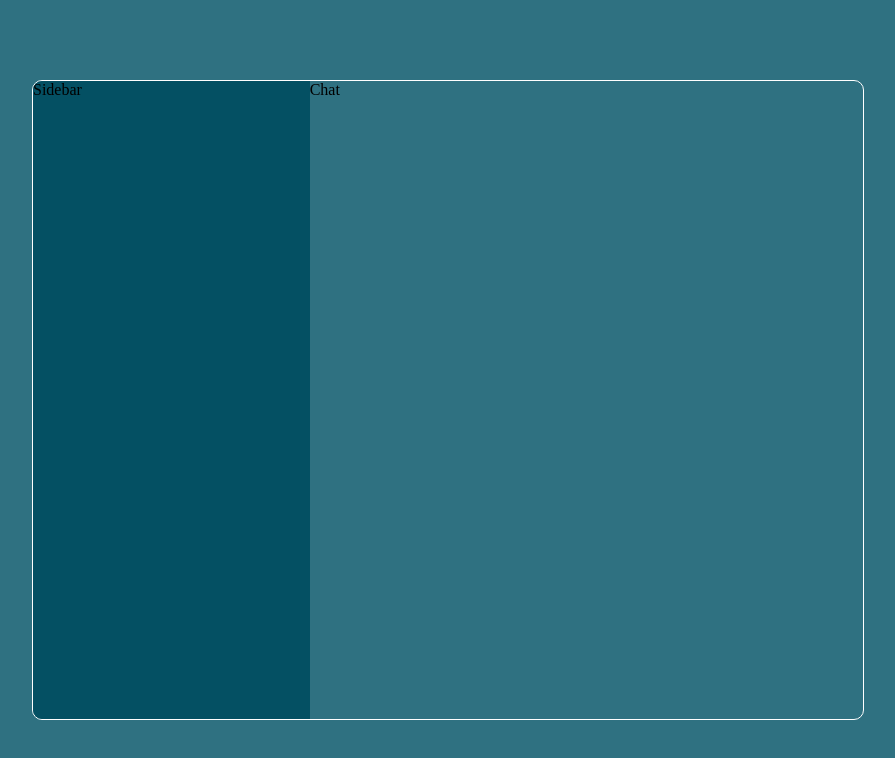
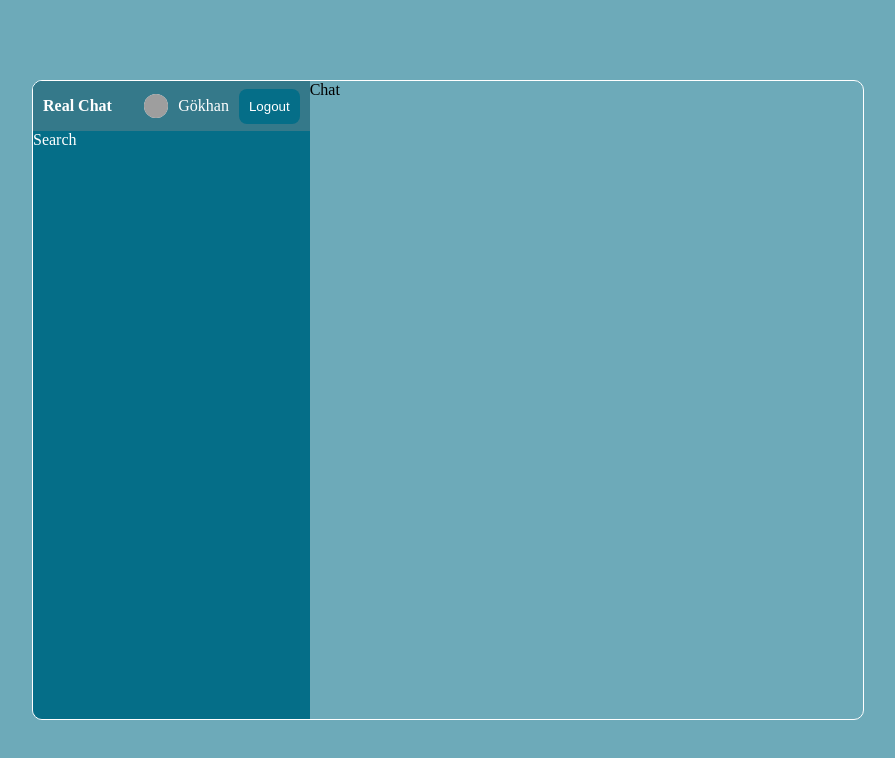
Before and after one commit to gokhanSucsuz/04-Real-Chat, a React (Vite) app: page / in a window 1280 px wide. Shown: the top 758 px of the page, without its empty margins (192-1087 px from the left). Built offline with nearby package versions, Linux system fonts and the light colour scheme; grey boxes are pictures that could not be loaded.

Commit message:
navbar component is done

```diff
--- a/src/chat.scss
+++ b/src/chat.scss
@@ -4,9 +4,10 @@
 	box-sizing: border-box;
 }
 
-$baseColor: rgb(47, 113, 129);
-$baseLightColor: rgb(75, 116, 126);
-$baseDarkColor: rgb(4, 80, 99);
+$baseColor: rgb(57, 136, 156);
+$baseLightColor: rgb(109, 170, 185);
+$baseDarkColor: rgb(5, 110, 136);
+$secondaryColor: rgb(53, 121, 138);
 
 .formContainer {
 	display: flex;
@@ -79,7 +80,7 @@ $baseDarkColor: rgb(4, 80, 99);
 
 .home {
 	height: 100vh;
-	background-color: $baseColor;
+	background-color: $baseLightColor;
 	display: flex;
 	justify-content: center;
 	align-items: center;
@@ -93,6 +94,39 @@ $baseDarkColor: rgb(4, 80, 99);
 		.sidebar {
 			flex: 1;
 			background-color: $baseDarkColor;
+			color: white;
+			.navbar {
+				display: flex;
+				background-color: $secondaryColor;
+				align-items: center;
+				height: 50px;
+				padding: 10px;
+				justify-content: space-between;
+				.logo {
+					font-weight: bolder;
+				}
+				.user {
+					display: flex;
+					justify-content: space-between;
+					align-items: center;
+					gap: 10px;
+					img {
+						width: 24px;
+						height: 24px;
+						border-radius: 50%;
+						background-color: white;
+						object-fit: cover;
+					}
+					button {
+						padding: 10px;
+						border-radius: 8px;
+						background-color: $baseDarkColor;
+						border: none;
+						color: white;
+						cursor: pointer;
+					}
+				}
+			}
 		}
 		.chat {
 			flex: 2;
--- a/src/components/Navbar.jsx
+++ b/src/components/Navbar.jsx
@@ -2,7 +2,16 @@
 
 const Navbar = () => {
     return (
-        <div>Navbar</div>
+        <div className="navbar">
+            <div className="logo">
+                Real Chat
+            </div>
+            <div className="user">
+                <img src="https://images.pexels.com/photos/1933873/pexels-photo-1933873.jpeg?auto=compress&cs=tinysrgb&w=600" alt="" />
+                <div>Gökhan</div>
+                <button>Logout</button>
+            </div>
+        </div>
     )
 }
 
--- a/src/components/Sidebar.jsx
+++ b/src/components/Sidebar.jsx
@@ -1,8 +1,12 @@
-
+import Navbar from "../components/Navbar"
+import Search from "../components/Search"
 
 const Sidebar = () => {
   return (
-    <div className="sidebar">Sidebar</div>
+    <div className="sidebar">
+      <Navbar />
+      <Search />
+    </div>
   )
 }
 
```
